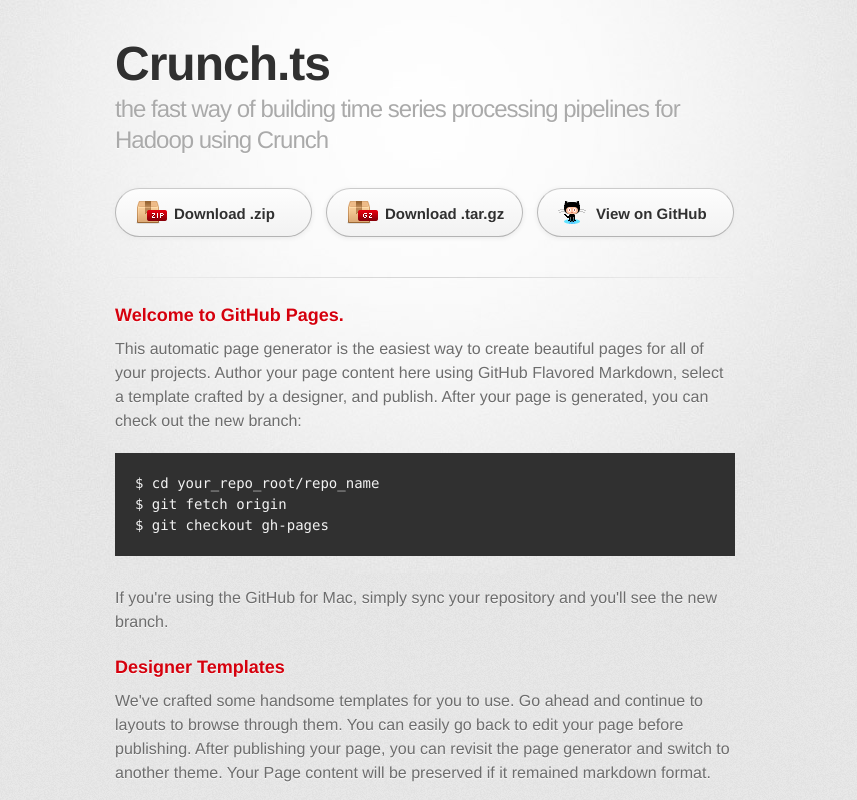
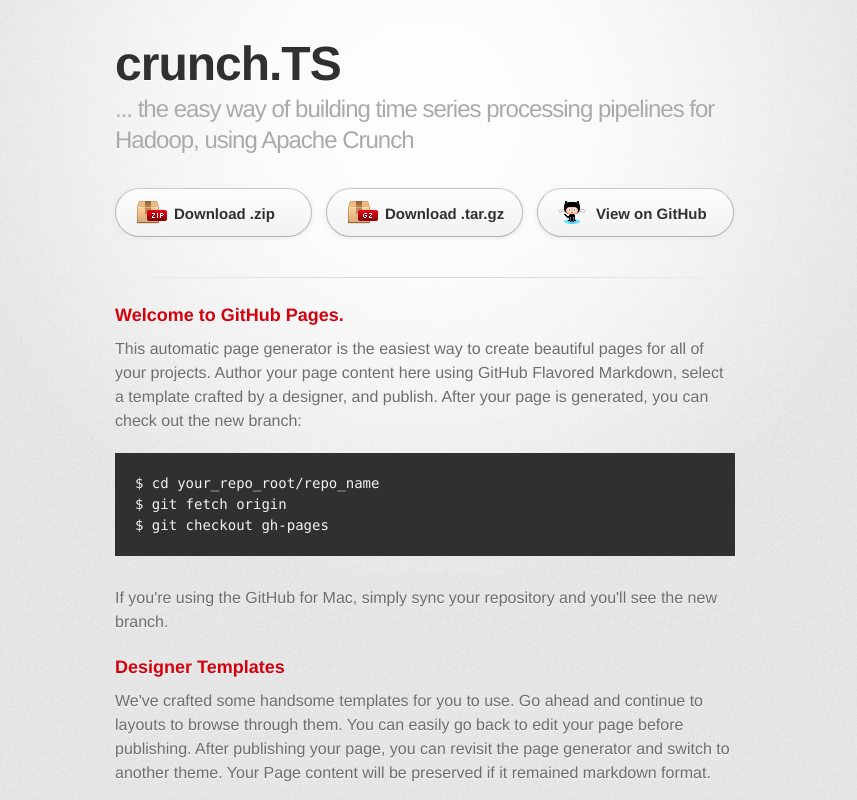
Before and after one commit to kamir/crunch.TS, a plain HTML site: page index.html in a window 1280 px wide. Shown: the top 800 px of the page, without its empty margins (215-1072 px from the left). Drawn offline with Linux system fonts and the light colour scheme; a web font is replaced by a local one.

Commit message:
Update index.html

```diff
--- a/index.html
+++ b/index.html
@@ -10,7 +10,7 @@
     <!--[if lt IE 9]>
     <script src="//html5shiv.googlecode.com/svn/trunk/html5.js"></script>
     <![endif]-->
-    <title>Crunch.ts by kamir</title>
+    <title>crunch.TS</title>
   </head>
 
   <body>
@@ -18,8 +18,8 @@
       <div class="inner">
 
         <header>
-          <h1>Crunch.ts</h1>
-          <h2>the fast way of building time series processing pipelines for Hadoop using Crunch </h2>
+          <h1>crunch.TS</h1>
+          <h2>... the easy way of building <b>time series processing pipelines</b> for Hadoop, using Apache Crunch</h2>
         </header>
 
         <section id="downloads" class="clearfix">
```
